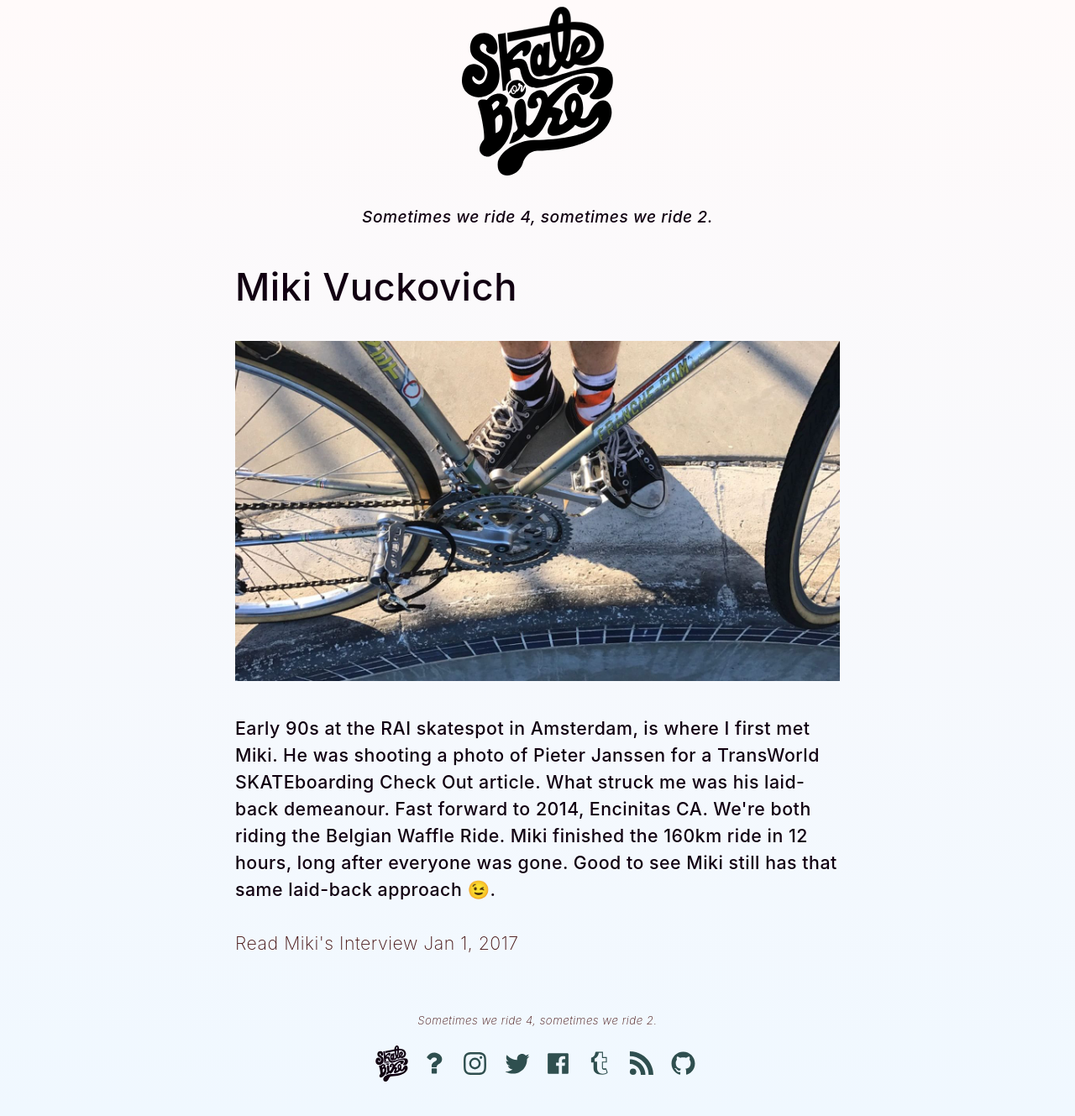
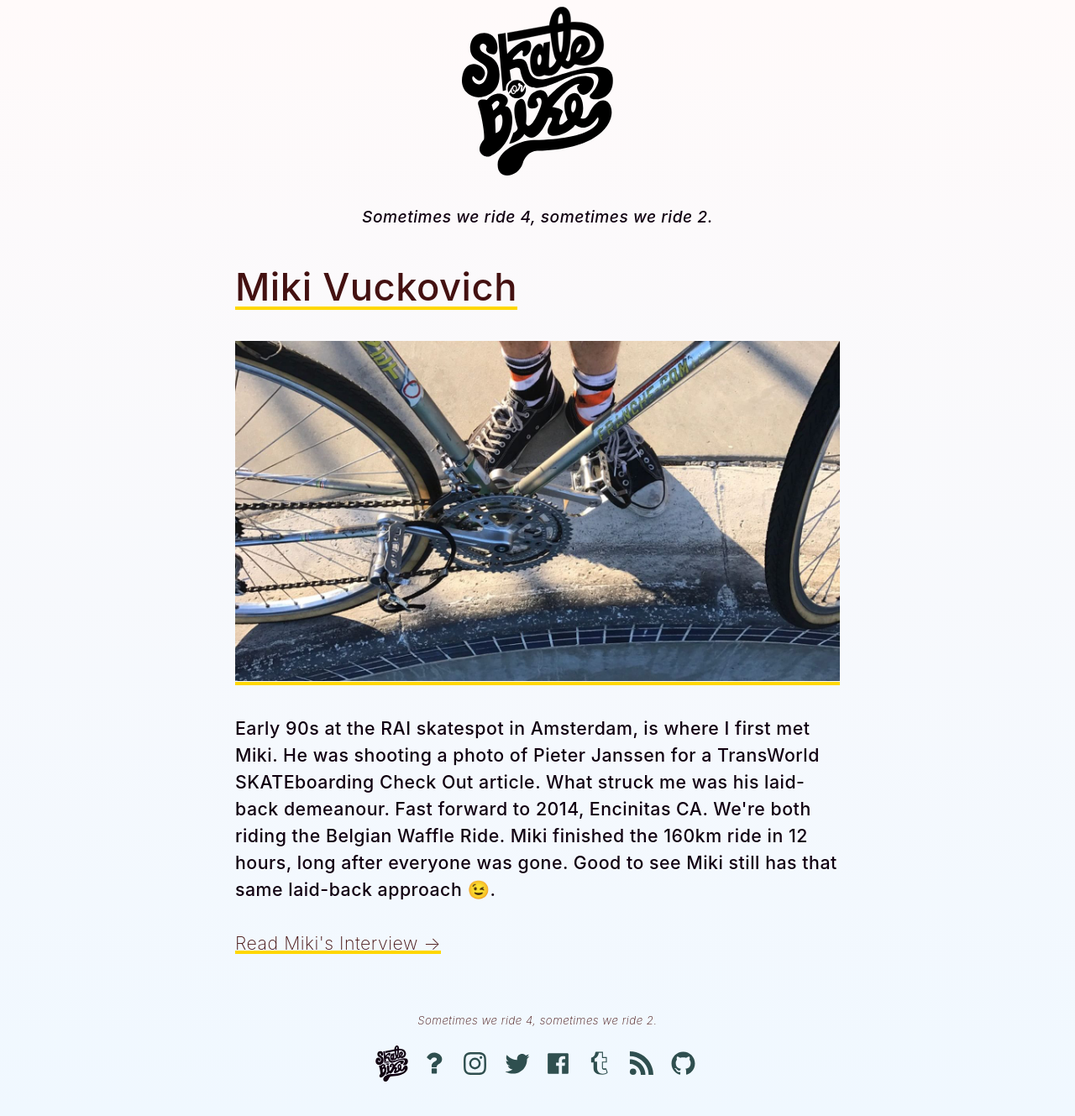
Before and after one commit to skateorbike/skateorbike.github.io, a Jekyll site: the page built from index.html, in a window 1280 px wide. Shown: the whole page at 84% size. Built offline with Jekyll 4.4.1, drawn with Linux system fonts in a browser that asks for light colours; comment, search, counter and statistics services are not loaded.

Commit message:
official launch with miki interview!
push the :radio_button:

```diff
--- a/index.html
+++ b/index.html
@@ -2,12 +2,10 @@
 layout: default
 ---
 {% for post in site.posts %}
-
-<div class="index-box">
-  <h2 class="post-title">{{ post.title }}</h2>
-  <p><img src="/images/{{ post.url }}/{{ post.img }}" alt="{{ page.title }}"></p>
+<p class="index-box">
+  <h2 class="post-title"><a href="{{ post.url }}">{{ post.title }}</a></h2>
+  <p><a href="{{ post.url }}"><img src="/images/{{ post.url }}/{{ post.img }}" alt="{{ page.title }}"></a></p>
   <p class="intro">{{ post.intro }}</p>
-  <p>Read Miki's Interview Jan 1, 2017</p>
-</div>
-
+  <p><a href="{{ post.url }}#read">Read Miki's Interview →</a></p>
+</p>
 {% endfor %}
```
Also changed, not shown: _posts/2017-01-01-miki-vuckovich.md (renamed from _posts/2016-11-01-miki-vuckovich.md).
